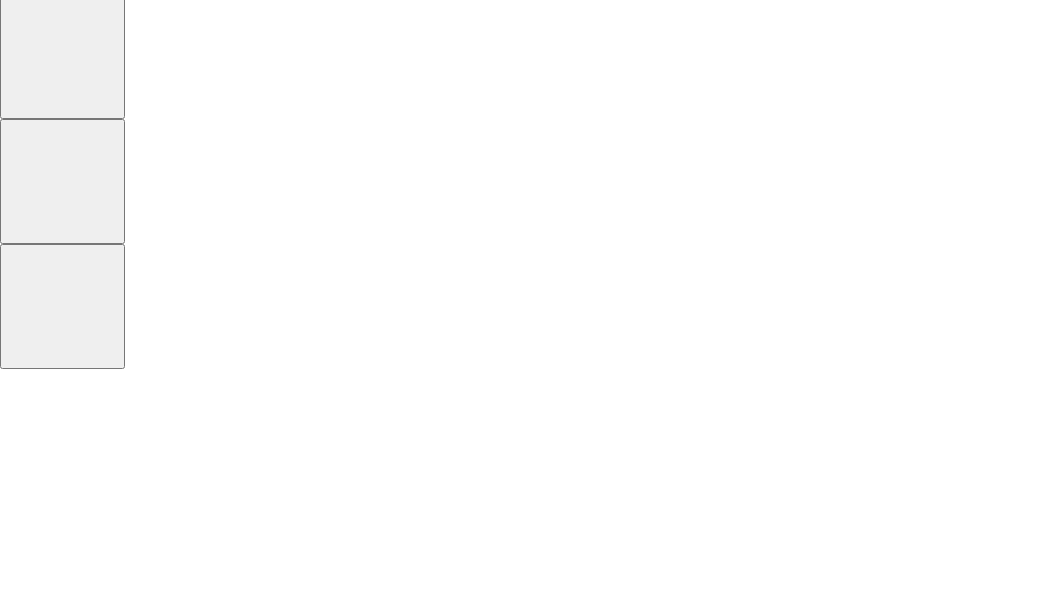
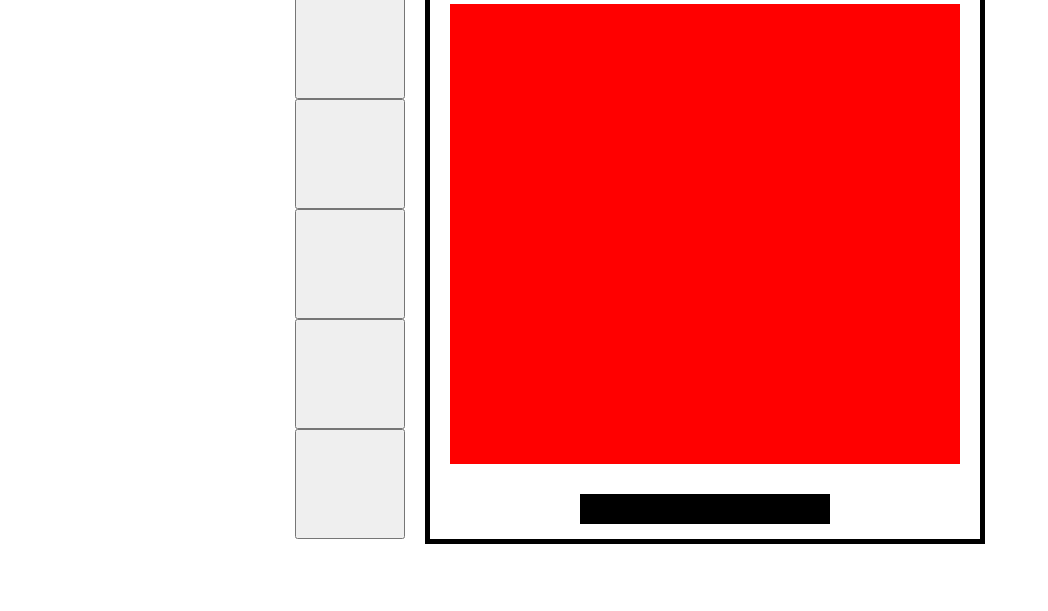
Before and after one commit to biddenboi/Etch-A-Sketch, a plain HTML site: page index.html in a window 1280 px wide. Shown: the part 189-800 px from the top of the page, without its empty margins (0-1048 px from the left). Drawn offline with Linux system fonts and the light colour scheme.

Commit message:
created rough structure for the html and css (colored divs)

```diff
--- a/index.html
+++ b/index.html
@@ -11,15 +11,15 @@
 </head>
 <body>
     <h1>Etch A Sketch</h1>
-    <div>
+    <div class="content">
         <div class="settingsMenu">
-            <div class="pickerWheel"></div>
+            <button class="pickerWheel"></button>
             <button class="paintBrush"></button>
             <button class="rainbowBrush"></button>
             <button class="fillTool"></button>
             <button class="eraser"></button>
         </div>
-        <div>
+        <div class="boardArea">
             <div class="board"></div>
             <div class="scale"></div>
         </div>
--- a/styles.css
+++ b/styles.css
@@ -4,8 +4,26 @@
     margin:0px;
 }
 
+html, body {
+    width:100%;
+    height:100%;
+}
+
+body {
+    display:flex;
+    flex-direction: column;
+    align-items:center;
+    justify-content: center;
+}
+
+.content {
+    display:flex;
+    align-items: center;
+    gap:20px;
+}
+
 h1 {
-    font-size:50px;
+    font-size:90px;
 }
 
 .settingsMenu {
@@ -14,6 +32,28 @@ h1 {
 }
 
 button {
-    width:125px;
-    height:125px;
+    width:110px;
+    height:110px;
 }
+
+.board {
+    background-color: red;
+    width: 510px;
+    height: 460px;
+}
+
+.scale {
+    background-color: black;
+    width: 250px;
+    height: 30px;
+}
+
+.boardArea {
+    display:flex;
+    flex-direction: column;
+    align-items:center;
+    justify-content: space-around;
+    border:5px solid black;
+    width:550px;
+    height:550px;
+}
```
